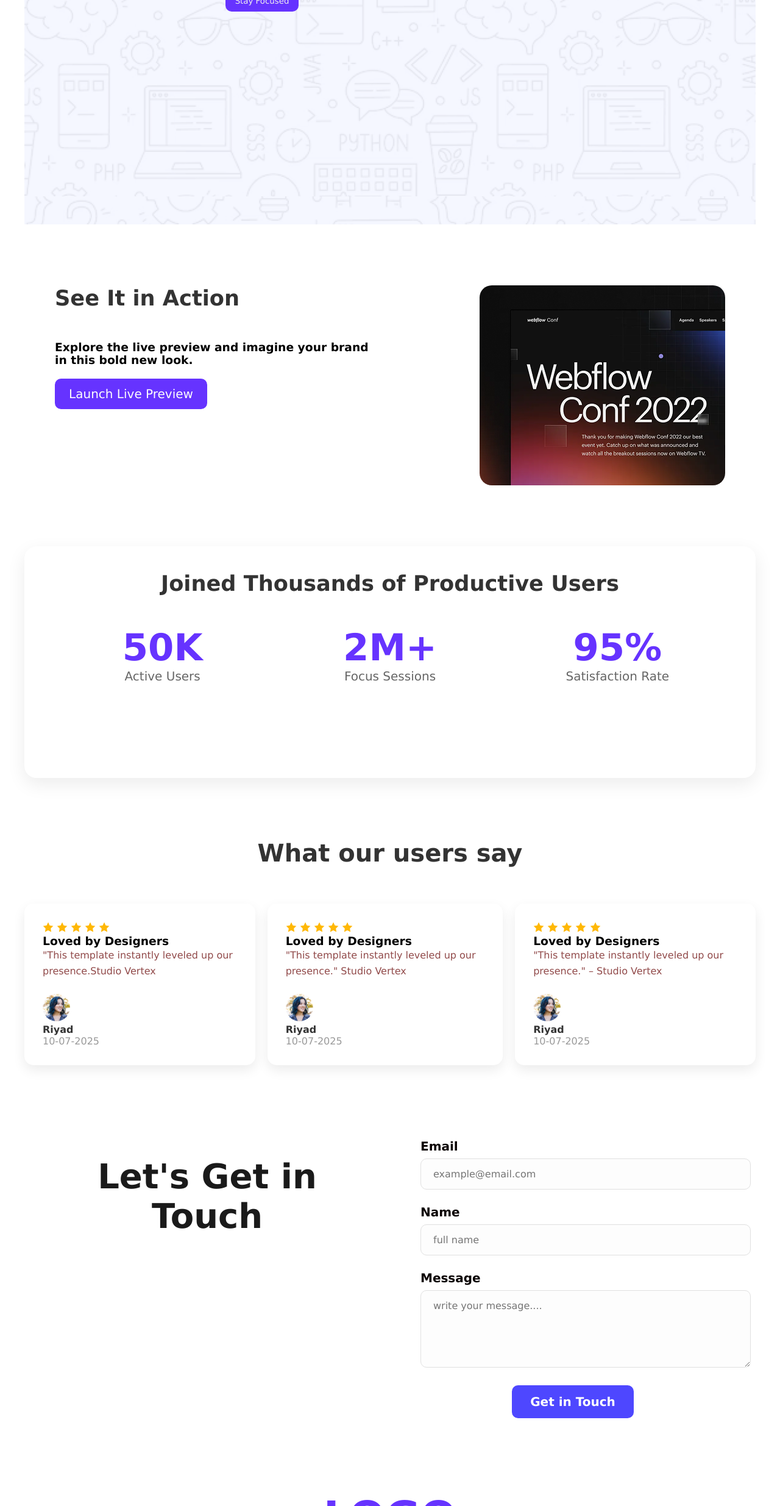
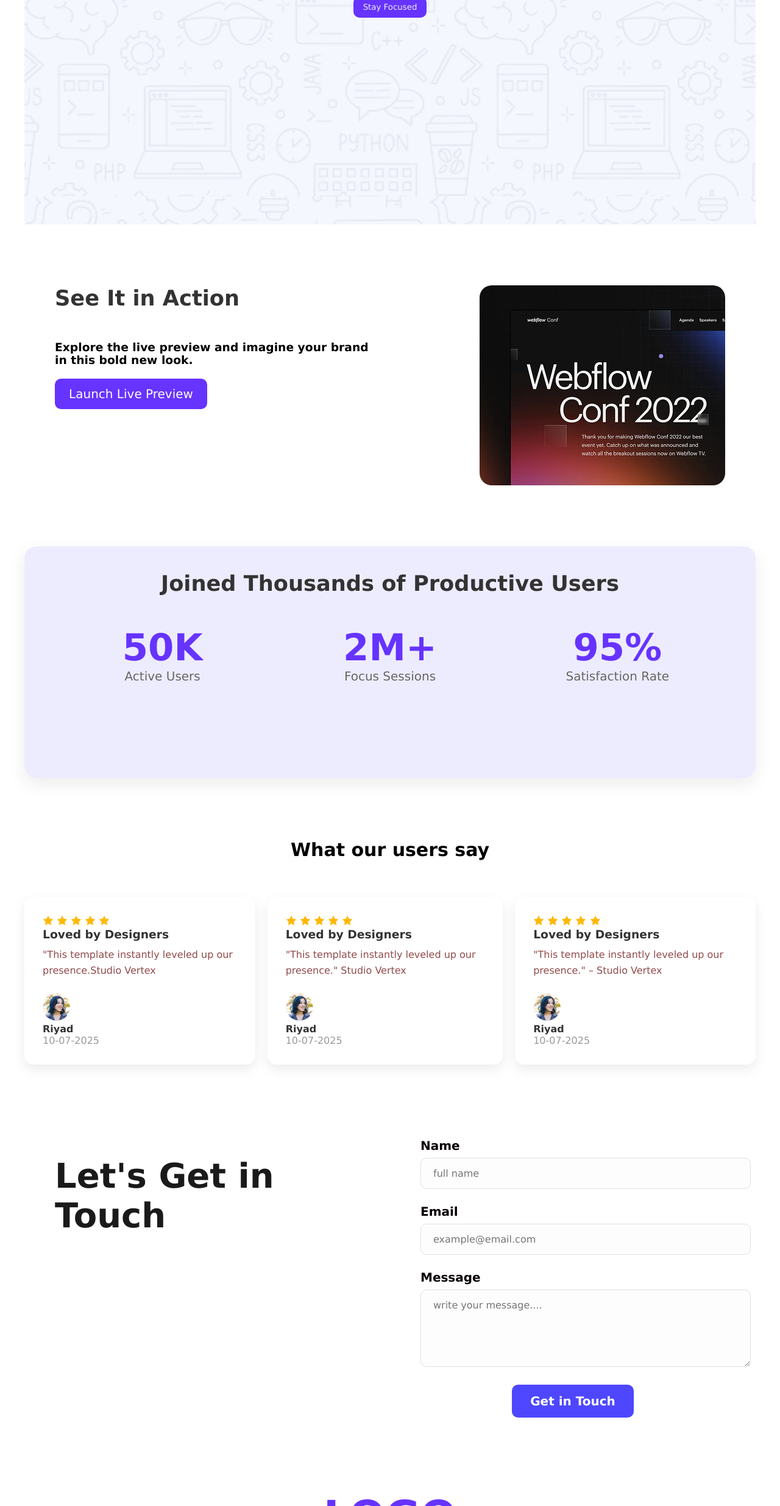
Before and after one commit to riyadnr71/B12A01-landing-launchpad, a plain HTML site: page index.html in a window 1280 px wide. Shown: the part 330-2800 px from the top of the page at 61% size. Drawn offline with Linux system fonts and the light colour scheme.

Commit message:
added frist assignment

```diff
--- a/index.html
+++ b/index.html
@@ -118,6 +118,7 @@
     </div>
 
     <!-- <form></form> -->
+
     <div class="contact-section-wrapper">
         <div class="contact-left">
             <h1>Let's Get in Touch</h1>
@@ -125,17 +126,18 @@
         <div class="contact-right">
             <form>
                 <div class="form-group">
+                    <label for="name">Name</label>
+                    <input type="text"  placeholder="full name" required>
+                </div>
+
+                <div class="form-group">
                     <label for="email">Email</label>
-                    <input type="email" id="email" name="email" placeholder="example@email.com" required>
+                    <input type="email"  placeholder="example@email.com" required>
                 </div>
-                <div class="form-group">
-                    <label for="name">Name</label>
-                    <input type="text" id="name" name="name" placeholder="full name" required>
-                </div>
+
                 <div class="form-group">
                     <label for="message">Message</label>
-                    <textarea id="message" name="message" rows="5" placeholder="write your message...."
-                        required></textarea>
+                    <textarea rows="5" placeholder="write your message...."required></textarea>
                 </div>
                 <button class="submit-button" type="submit">Get in Touch</button>
             </form>
--- a/style/style.css
+++ b/style/style.css
@@ -88,7 +88,7 @@ nav{
     border-radius: 10px;
     border: 0;
     margin: 0 auto;
-    margin-left: 330px;
+    margin-top: 10px;
     }
 
 .submit-button a{
@@ -117,10 +117,8 @@ nav{
 
 /* banner */
 
-.banner{
 
 
-}
 
 .banner-tittle{
     font-size: 32px;
@@ -128,7 +126,7 @@ nav{
     max-width: 400px;
     margin: 0 auto;
     align-items: center;
-    justify-content: space-around;
+    justify-content: space-between;
 }
 .submit-button, .m{
     align-items: center;
@@ -168,7 +166,7 @@ nav{
 /* .container */
 
 .container {
-    background-color: #ffffff;
+    background-color: rgba(78, 71, 255, 0.1);
     padding: 40px 60px;
     border-radius: 20px;
     box-shadow: 0 10px 30px rgba(0, 0, 0, 0.08);
@@ -225,13 +223,14 @@ h1{
 }
 
 h2 {
-    color: #333333;
-    font-size: 2.5em;
+    color: black;
+    font-size: 30px;
     margin-bottom: 60px;
     font-weight: 700;
 }
 
 .reviews-container {
+    background-color: #f1f1f104;
     display: flex;
     gap: 20px;
     flex-wrap: no-wrap;
@@ -251,9 +250,6 @@ h2 {
     align-items: flex-start;
     text-align: left;
 }
-
-.
-
 
 
 .review-card h3 {
@@ -292,8 +288,7 @@ h2 {
 
 .review-date {
     color: #999999;
-
-}
+  }
 
 
 /* login-box */
@@ -313,10 +308,7 @@ h2 {
 
 .contact-left {
     padding: 50px;
-    display: flex;
     align-items: center;
-    justify-content: center;
-    text-align: center;
 }
 
 .contact-left h1 {
```
